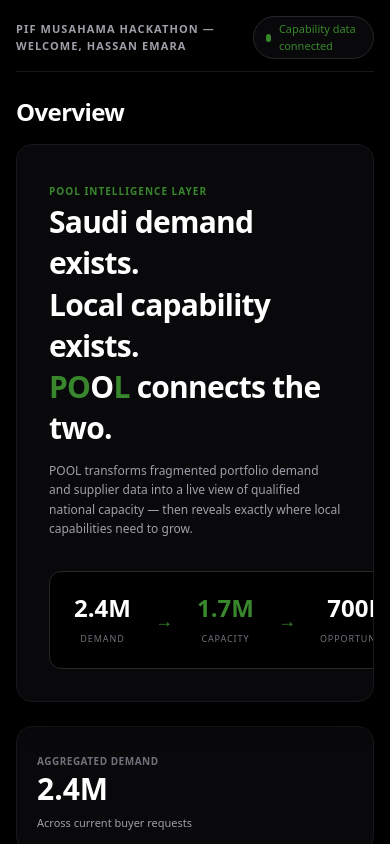
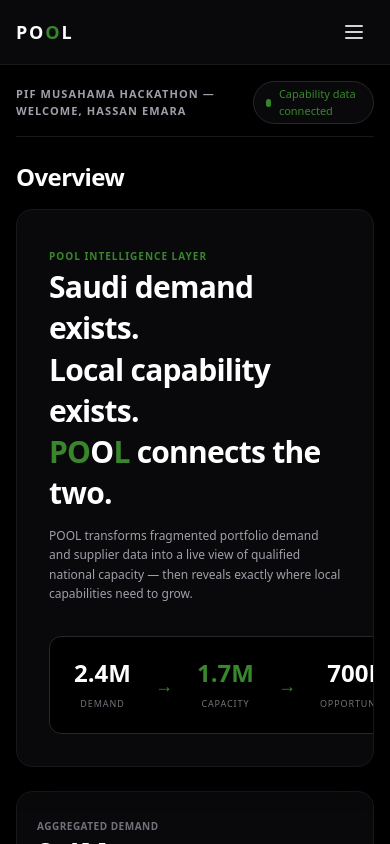
Before and after one commit to hassanarafa/company_ai_agent, a Vue app: page / in a window 390 px wide. Both pictures are taken after typing "name@example.com", "Sample123" into the empty fields and a click on the button "Sign In". Shown: the top 844 px of the page. Built offline with nearby package versions, Linux system fonts and the light colour scheme.

Commit message:
handling sidebar

```diff
--- a/src/App.vue
+++ b/src/App.vue
@@ -1,13 +1,22 @@
 <template>
-  <div class="min-h-screen w-full bg-black text-white font-sans flex flex-col md:flex-row" dir="ltr">
+  <div class="min-h-screen w-full bg-black text-white font-sans flex flex-col md:flex-row relative" dir="ltr">
     <LoginView v-if="!isAuthenticated" @login-success="isAuthenticated = true" />
 
     <template v-else>
-      <AppSidebar :navItems="navItems" :activeTab="activeTab" @update:activeTab="activeTab = $event"
-        @logout="isAuthenticated = false" />
+      <div class="md:hidden flex items-center justify-between bg-zinc-950 border-b border-zinc-900 px-4 py-3">
+        <h1 class="text-lg font-black tracking-widest text-white">PO<span style="color: #38872c;">O</span>L</h1>
+        <button @click="mobileMenuOpen = !mobileMenuOpen" class="text-zinc-300 p-2 focus:outline-none">
+          <svg class="w-6 h-6" fill="none" stroke="currentColor" viewBox="0 0 24 24">
+            <path stroke-linecap="round" stroke-linejoin="round" stroke-width="2" d="M4 6h16M4 12h16M4 18h16"></path>
+          </svg>
+        </button>
+      </div>
+
+      <Sidebar :navItems="navItems" :activeTab="activeTab" :mobileMenuOpen="mobileMenuOpen"
+        @update:activeTab="activeTab = $event; mobileMenuOpen = false" @logout="isAuthenticated = false" />
 
       <main class="flex-1 flex flex-col min-w-0 overflow-y-auto p-4 md:p-8 space-y-6 bg-black">
-        <AppHeader :userName="userName" />
+        <Header :userName="userName" />
 
         <OverviewView v-if="activeTab === 'Overview'" @navigate="activeTab = $event" />
         <DemandView v-else-if="activeTab === 'Demand Intelligence'" />
@@ -22,8 +31,8 @@
 <script setup>
 import { ref, computed } from 'vue'
 import LoginView from './views/LoginView.vue'
-import AppSidebar from './components/Sidebar.vue'
-import AppHeader from './components/Header.vue'
+import Sidebar from './components/Sidebar.vue'
+import Header from './components/Header.vue'
 import OverviewView from './views/OverviewView.vue'
 import DemandView from './views/DemandView.vue'
 import CapabilityMapView from './views/CapabilityMapView.vue'
@@ -32,6 +41,7 @@
 
 const isAuthenticated = ref(false)
 const activeTab = ref('Overview')
+const mobileMenuOpen = ref(false)
 const userEmail = ref('hassan.emara@example.com')
 
 const userName = computed(() => {
--- a/src/components/Sidebar.vue
+++ b/src/components/Sidebar.vue
@@ -1,5 +1,5 @@
 <script setup>
-/* eslint-disable vue/multi-word-component-names, no-undef */
+/* eslint-disable vue/multi-word-component-names */
 defineProps({
     navItems: Array,
     activeTab: String,
@@ -10,8 +10,8 @@
 
 <template>
     <aside :class="[
-        'fixed inset-y-0 left-0 z-50 w-64 bg-black text-zinc-300 flex flex-col justify-between border-r border-zinc-900 transition-transform duration-300 ease-in-out md:static md:translate-x-0',
-        mobileMenuOpen ? 'translate-x-0' : '-translate-x-full'
+        'fixed inset-y-0 left-0 z-50 w-64 bg-black text-zinc-300 flex flex-col justify-between border-r border-zinc-900 transition-transform duration-300 ease-in-out md:static md:translate-x-0 shrink-0',
+        mobileMenuOpen ? 'translate-x-0' : '-translate-x-full md:translate-x-0'
     ]">
         <div class="p-6">
             <div class="mb-10">
```
